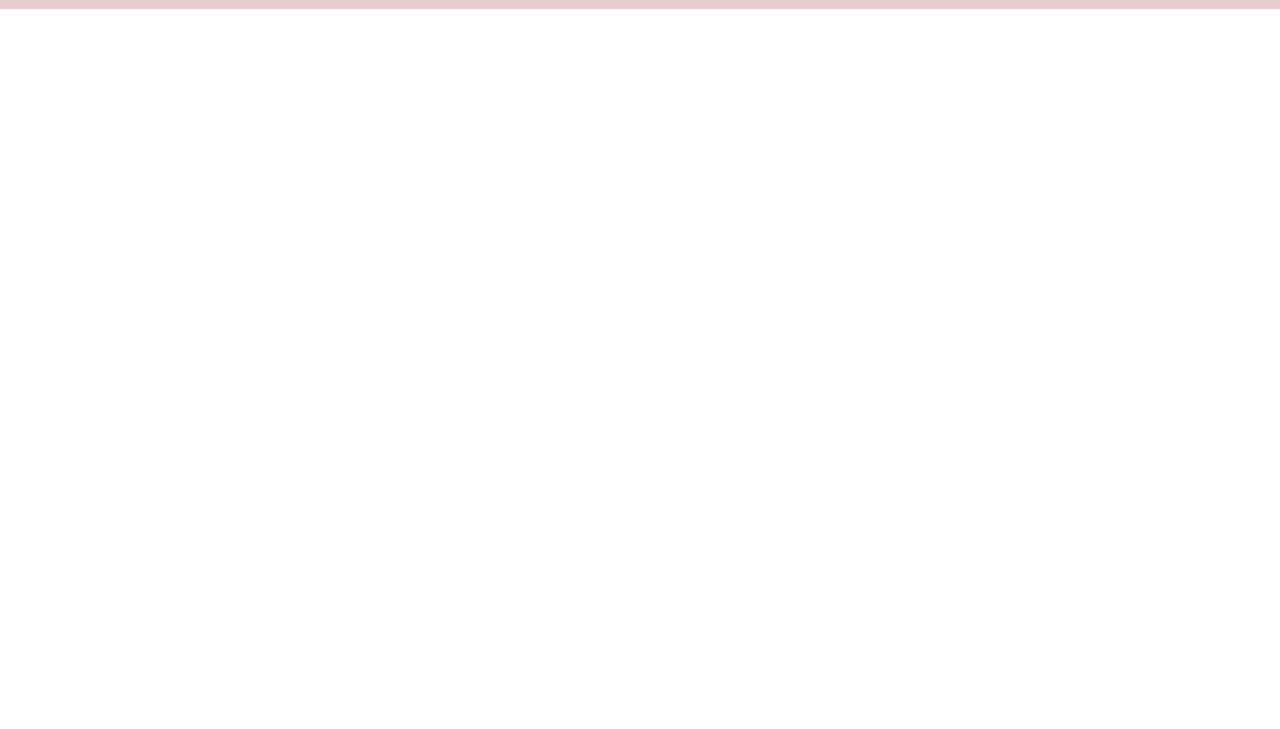
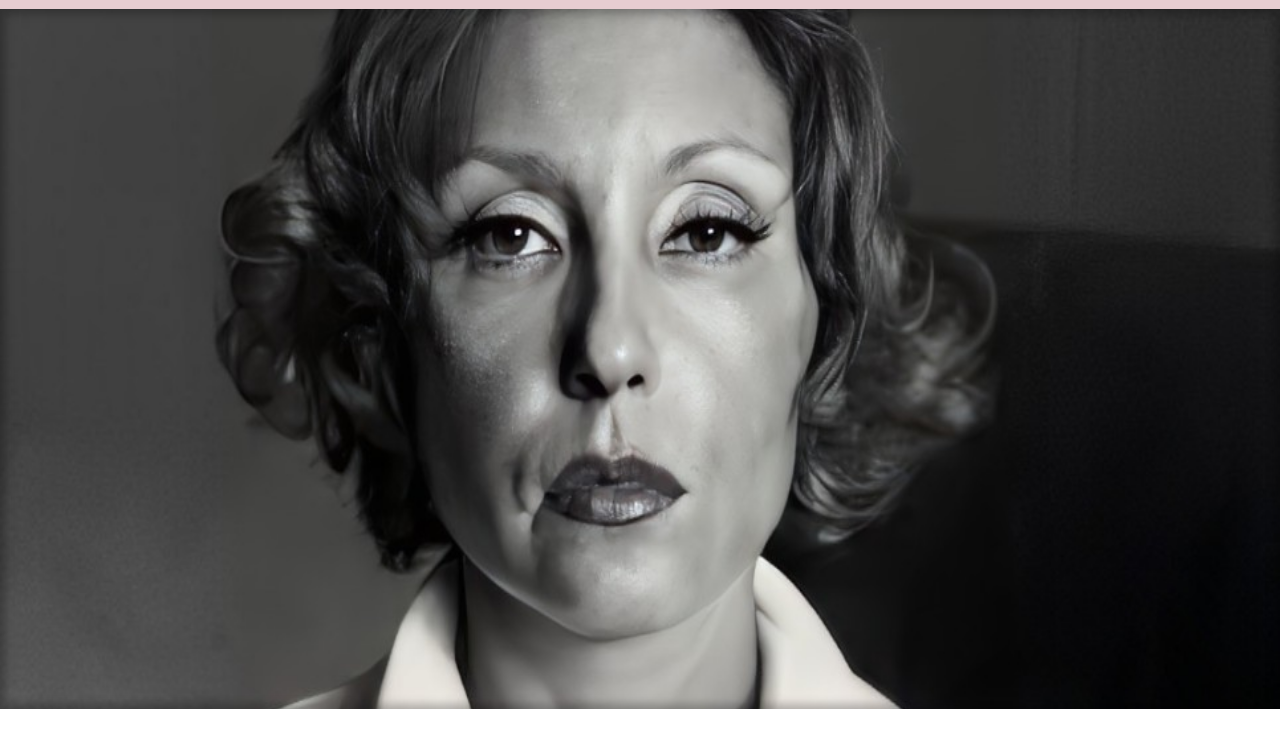
Before and after one commit to bruno-devbr/clarice-lispector, a plain HTML site: page index.html in a window 1280 px wide. Shown: the part 71-800 px from the top of the page. Drawn offline with nearby package versions, Linux system fonts and the light colour scheme.

Commit message:
criei um efeito paralaxe

```diff
--- a/index.html
+++ b/index.html
@@ -10,5 +10,10 @@
     <header>
         <h1>Clarice Lispector</h1>
     </header>
+    <main>
+        <div class="image">
+
+        </div>
+    </main>
 </body>
 </html>
--- a/style.css
+++ b/style.css
@@ -25,3 +25,13 @@ header h1 {
     font-family: "Playfair Display", serif;
     color: #4a4a4a;
 }
+
+.image {
+    background-image: url('img/clarice.jpg');
+    box-shadow: 0px 0px 10px 5px inset rgba(0, 0, 0, 0.267);
+    width: 100%;
+    height: 700px;
+    background-attachment: fixed;
+    background-repeat: no-repeat;
+    background-size: 100% 100%;
+}
```
Also changed, not shown: img/clarice.jpg (added).
